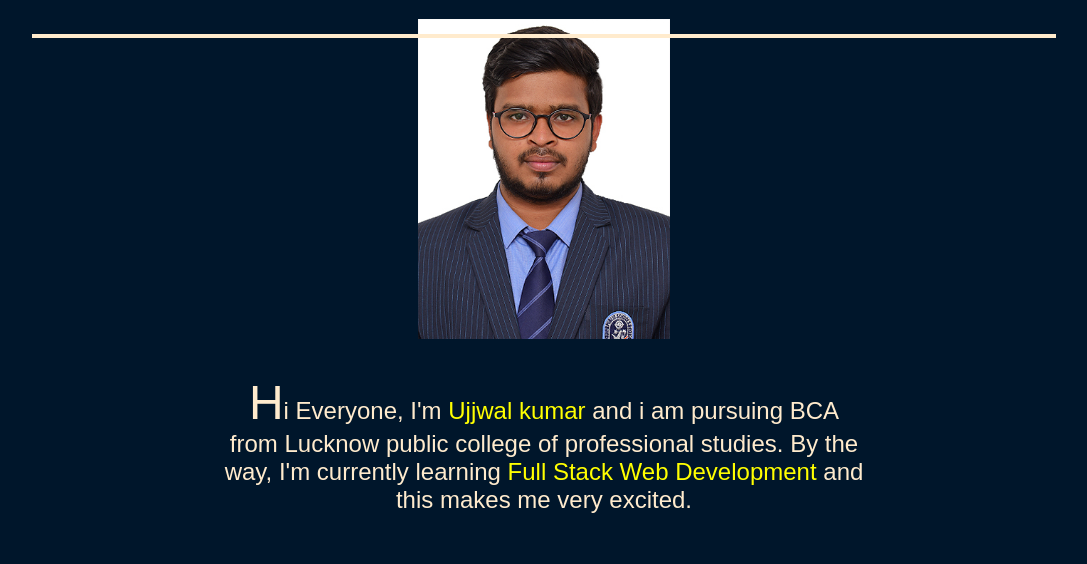
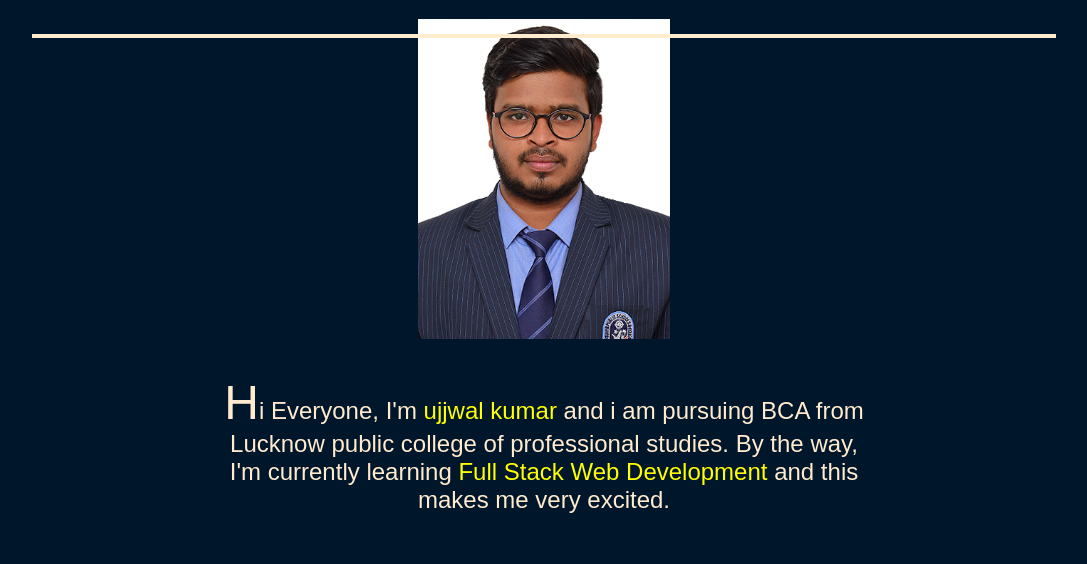
Before and after one commit to ujjwalsha/Algoviz, a plain HTML site: page aboutme/aboutme.html in a window 1280 px wide. Shown: the part 116-680 px from the top of the page, without its empty margins (96-1183 px from the left). Drawn offline with Linux system fonts and the light colour scheme.

Commit message:
modified

```diff
--- a/aboutme/aboutme.html
+++ b/aboutme/aboutme.html
@@ -23,7 +23,7 @@
             </div>
 
             <div class="about-me">
-                <p><span id="first">H</span>i Everyone, I'm <span class="name">Ujjwal kumar</span> and i am pursuing BCA from Lucknow public college of professional studies. By the way, I'm currently learning <span class="name">Full Stack Web Development</span> and this makes me very excited. </p>
+                <p><span id="first">H</span>i Everyone, I'm <span class="name">ujjwal kumar</span> and i am pursuing BCA from Lucknow public college of professional studies. By the way, I'm currently learning <span class="name">Full Stack Web Development</span> and this makes me very excited. </p>
             </div>
         </div>
 
```
Also changed, not shown: index.html (+1 -2 lines), sorting/sorting.html (+0 -12 lines), aboutme/images/abhishek.jpg (added).
